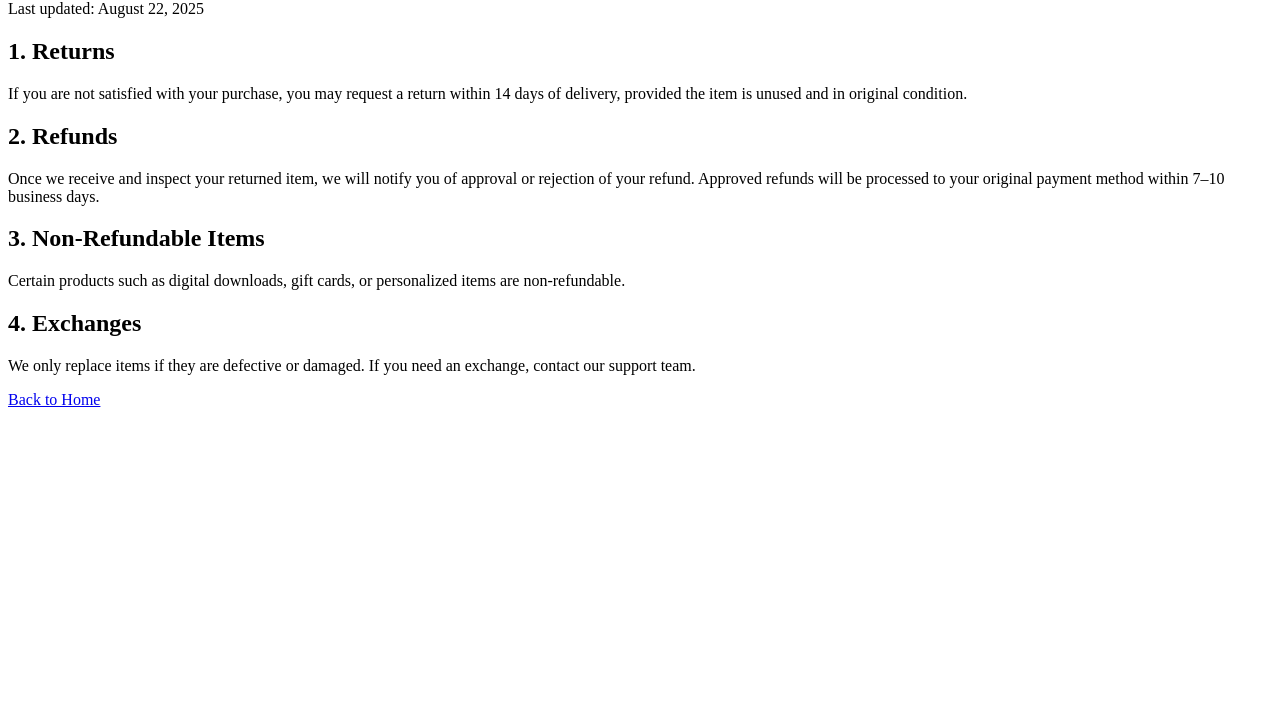
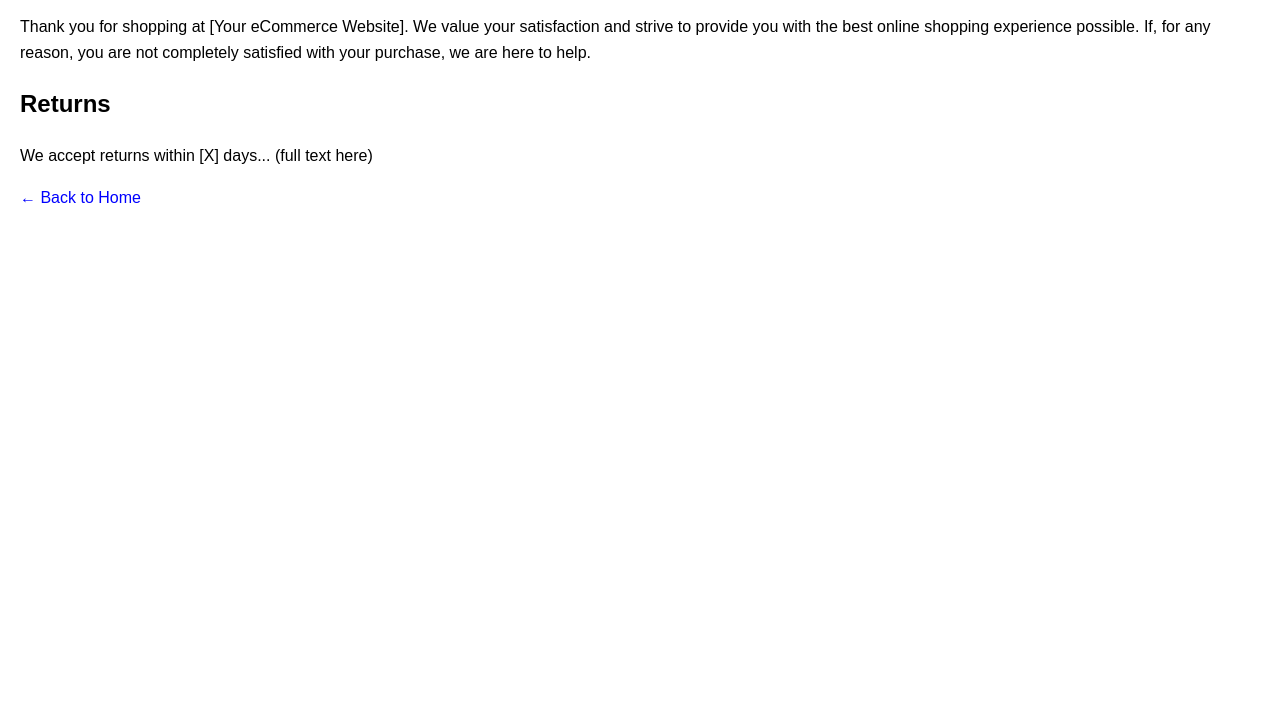
Before and after one commit to tblisi24/flex, a plain HTML site: page refund.html in a window 1280 px wide. Shown: the part 80-800 px from the top of the page. Drawn offline with Linux system fonts and the light colour scheme.

Commit message:
Update refund.html

```diff
--- a/refund.html
+++ b/refund.html
@@ -2,24 +2,21 @@
 <html lang="en">
 <head>
   <meta charset="UTF-8">
+  <meta name="viewport" content="width=device-width, initial-scale=1.0">
   <title>Refund Policy</title>
+  <style>
+    body { font-family: Arial, sans-serif; margin: 20px; line-height: 1.6; }
+    a { color: blue; text-decoration: none; }
+    a:hover { text-decoration: underline; }
+  </style>
 </head>
 <body>
   <h1>Refund Policy</h1>
-  <p>Last updated: August 22, 2025</p>
+  <p>Thank you for shopping at [Your eCommerce Website]. We value your satisfaction and strive to provide you with the best online shopping experience possible. If, for any reason, you are not completely satisfied with your purchase, we are here to help.</p>
 
-  <h2>1. Returns</h2>
-  <p>If you are not satisfied with your purchase, you may request a return within 14 days of delivery, provided the item is unused and in original condition.</p>
+  <h2>Returns</h2>
+  <p>We accept returns within [X] days... (full text here)</p>
 
-  <h2>2. Refunds</h2>
-  <p>Once we receive and inspect your returned item, we will notify you of approval or rejection of your refund. Approved refunds will be processed to your original payment method within 7–10 business days.</p>
-
-  <h2>3. Non-Refundable Items</h2>
-  <p>Certain products such as digital downloads, gift cards, or personalized items are non-refundable.</p>
-
-  <h2>4. Exchanges</h2>
-  <p>We only replace items if they are defective or damaged. If you need an exchange, contact our support team.</p>
-
-  <p><a href="index.html">Back to Home</a></p>
+  <p><a href="index.html">← Back to Home</a></p>
 </body>
 </html>
```
